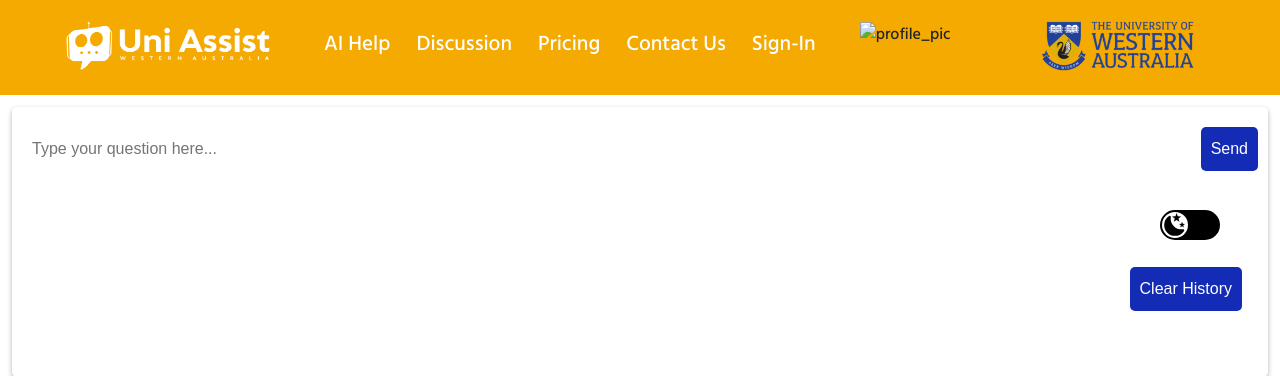
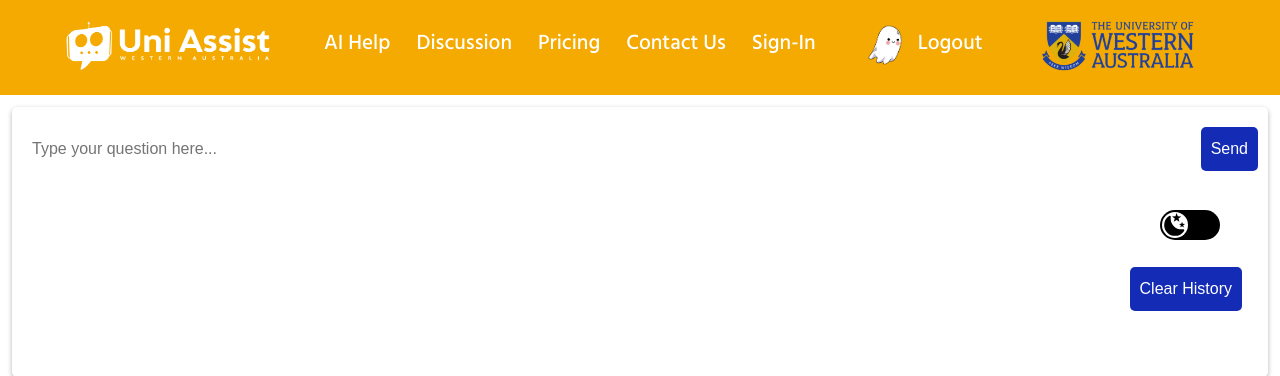
Before and after one commit to AbhinavDevelops/Uni-Assist, a Flask app: page /ai-chat in a window 1280 px wide. Shown: the top 376 px of the page. Run offline with Flask 3, Linux system fonts and the light colour scheme.

Commit message:
added logout functionality and default user profile picture

```diff
--- a/app.py
+++ b/app.py
@@ -197,6 +197,10 @@ def new_topic():
     # Render the new topic page template
     return render_template('new_topic.html')
 
+@app.route('/logout')
+def logout():
+    session.clear()
+    return redirect(url_for('index'))
 
 @app.route("/pricing")
 def pricing():
--- a/templates/base.html
+++ b/templates/base.html
@@ -48,8 +48,17 @@
                 </li>
               <!-- display image saved in profile_pic_path for each user -->
                 <li class = "nav-item">
-                    <img id = "profile_pic" src="{{session.profile_pic_path}}" alt="profile_pic" width="50" height="50">
-            </ul>
+                    {% if session.profile_pic_path %}
+                    <img id="profile_pic" src="{{ session.profile_pic_path }}" alt="profile_pic" width="50" height="50">
+                  {% else %}
+                    <img id="profile_pic" src="../static/pfp/default.png" alt="profile_pic" width="50" height="50">
+                  {% endif %}
+                </li>
+
+                <li class = "nav-item">
+                    <a class="nav-link text-white" href="logout">Logout</a>
+                </li>
+                </ul>
             <img id="UWA-header-logo" src="../static/graphics/UWA_logo.png" alt="UWA logo"
             onclick="window.location = 'https://www.uwa.edu.au/'">
         </div>
--- a/templates/chat.html
+++ b/templates/chat.html
@@ -1,6 +1,6 @@
 {% extends "base.html" %}
 {% block content %}
-<script>
+<!-- <script>
   const userId = "{{ userId }}";
   if (userId ) {
     // Store the user-id in localStorage
@@ -9,7 +9,7 @@
   else {
     localStorage.setItem('user-id', null);
   }
-</script>
+</script> -->
 <script src="../static/app.js"></script>
 <div id="chatbot">
   <div id="chatbot-body">
```
Also changed, not shown: forum.db, static/pfp/default.png (added), 3 other files.
